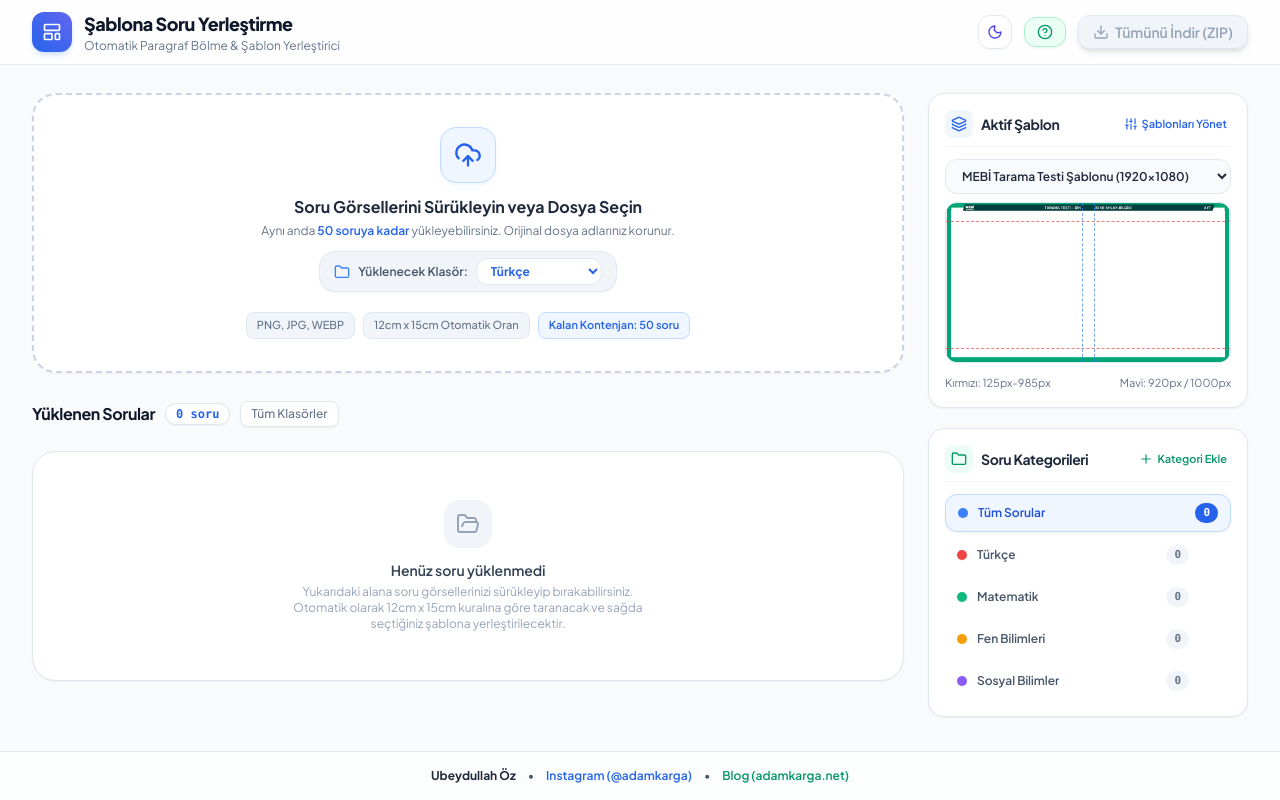
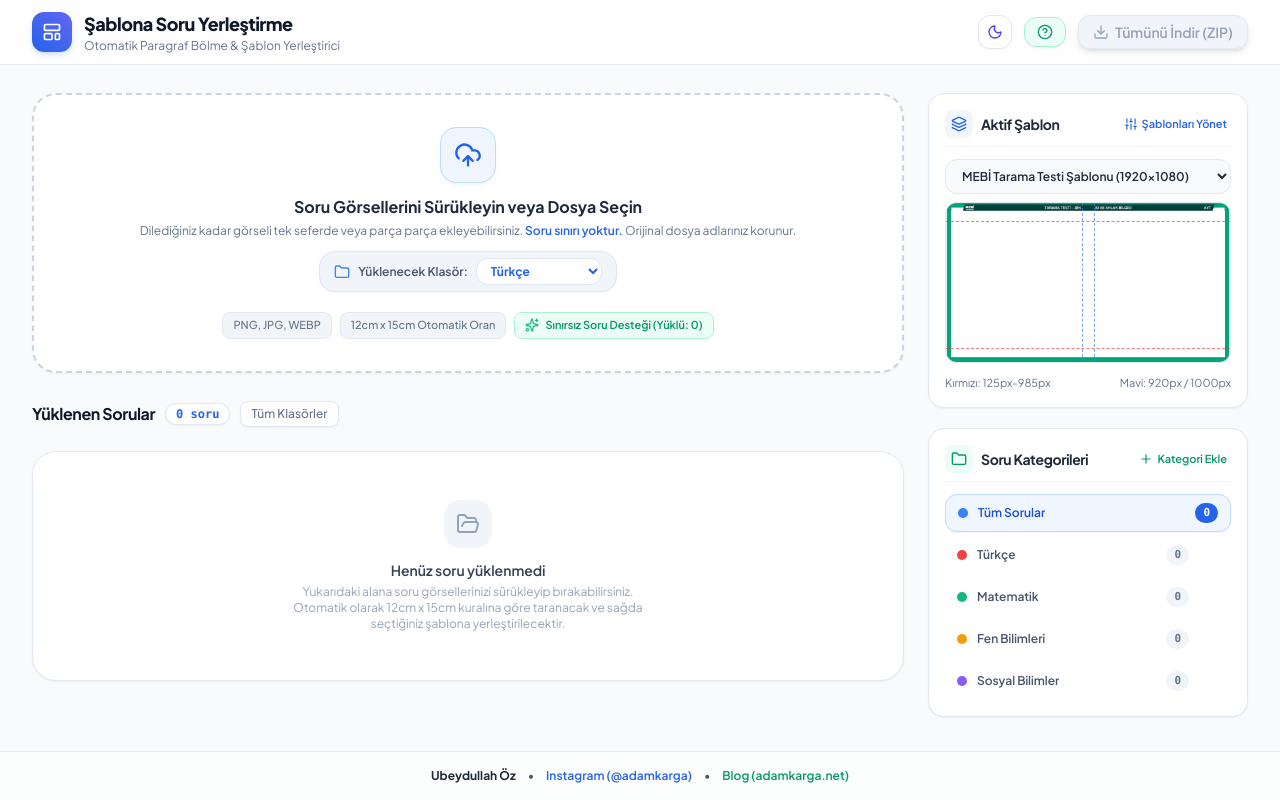
Before and after one commit to adamkarga-k/soru-sablon-yerlestirici, a React (Vite) app: page / in a window 1280 px wide. Built offline with nearby package versions, Linux system fonts and the light colour scheme.

Commit message:
feat: 50 soru siniri kaldirildi, sinirsiz gorsel yukleme destegi eklendi

```diff
--- a/src/App.tsx
+++ b/src/App.tsx
@@ -396,11 +396,10 @@ export const App: React.FC = () => {
         <div className="flex flex-col lg:flex-row gap-6 items-start">
           {/* Sol / Ana Alan */}
           <div className="flex-1 w-full space-y-6">
-            {/* Soru Yükleme Alanı (50 Soruya kadar) */}
+            {/* Soru Yükleme Alanı (Sınırsız) */}
             <QuestionUploader
               onQuestionsAdded={handleQuestionsAdded}
               currentCount={questions.length}
-              maxQuestions={50}
               categories={categories}
               selectedCategoryId={selectedCategoryId}
             />
--- a/src/components/HowToUseModal.tsx
+++ b/src/components/HowToUseModal.tsx
@@ -147,7 +147,7 @@ export const HowToUseModal: React.FC<HowToUseModalProps> = ({ isOpen, onClose })
           <div className="bg-slate-950/70 border border-slate-800 rounded-xl p-5 space-y-3">
             <h3 className="text-base font-bold text-white flex items-center gap-2">
               <span className="w-6 h-6 rounded-full bg-blue-500/20 text-blue-400 border border-blue-500/30 flex items-center justify-center text-xs font-bold">4</span>
-              Orijinal Dosya İsimleri Korunur (50 Soruya Kadar)
+              Orijinal Dosya İsimleri Korunur (Sınırsız Görsel Desteği)
             </h3>
             <div className="text-xs text-slate-300 space-y-2">
               <div className="flex items-center gap-2 text-emerald-400 font-medium">
--- a/src/components/QuestionUploader.tsx
+++ b/src/components/QuestionUploader.tsx
@@ -6,7 +6,6 @@ import { checkQuestionSplit } from '../services/renderer';
 interface QuestionUploaderProps {
   onQuestionsAdded: (newQuestions: QuestionItem[]) => void;
   currentCount: number;
-  maxQuestions?: number;
   categories: Category[];
   selectedCategoryId: string;
 }
@@ -14,7 +13,6 @@ interface QuestionUploaderProps {
 export const QuestionUploader: React.FC<QuestionUploaderProps> = ({
   onQuestionsAdded,
   currentCount,
-  maxQuestions = 50,
   categories,
   selectedCategoryId,
 }) => {
@@ -42,13 +40,7 @@ export const QuestionUploader: React.FC<QuestionUploaderProps> = ({
   const handleFiles = async (files: FileList | null) => {
     if (!files || files.length === 0) return;
 
-    const remainingSlots = maxQuestions - currentCount;
-    if (remainingSlots <= 0) {
-      alert(`Maksimum ${maxQuestions} soru sınırına ulaştınız.`);
-      return;
-    }
-
-    const filesToProcess = Array.from(files).slice(0, remainingSlots);
+    const filesToProcess = Array.from(files);
     setIsProcessingFiles(true);
 
     const resolvedCategoryId = selectedCategoryId !== 'cat-all'
@@ -131,7 +123,7 @@ export const QuestionUploader: React.FC<QuestionUploaderProps> = ({
             Soru Görsellerini Sürükleyin veya Dosya Seçin
           </h3>
           <p className="text-xs text-slate-500 dark:text-slate-400">
-            Aynı anda <span className="text-blue-600 dark:text-blue-400 font-semibold">{maxQuestions} soruya kadar</span> yükleyebilirsiniz. Orijinal dosya adlarınız korunur.
+            Dilediğiniz kadar görseli tek seferde veya parça parça ekleyebilirsiniz. <span className="text-blue-600 dark:text-blue-400 font-semibold">Soru sınırı yoktur.</span> Orijinal dosya adlarınız korunur.
           </p>
         </div>
 
@@ -180,8 +172,9 @@ export const QuestionUploader: React.FC<QuestionUploaderProps> = ({
           <span className="px-2.5 py-1 bg-slate-100 dark:bg-slate-800/80 rounded-lg border border-slate-200 dark:border-slate-700/60 font-medium">
             12cm x 15cm Otomatik Oran
           </span>
-          <span className="px-2.5 py-1 bg-blue-50 dark:bg-slate-800/80 rounded-lg border border-blue-200 dark:border-slate-700/60 text-blue-600 dark:text-blue-400 font-semibold">
-            Kalan Kontenjan: {maxQuestions - currentCount} soru
+          <span className="px-2.5 py-1 bg-emerald-50 dark:bg-emerald-950/40 rounded-lg border border-emerald-200 dark:border-emerald-800/60 text-emerald-600 dark:text-emerald-400 font-semibold flex items-center gap-1.5">
+            <Sparkles className="w-3.5 h-3.5 text-emerald-500" />
+            Sınırsız Soru Desteği (Yüklü: {currentCount})
           </span>
         </div>
       </div>
```
Also changed, not shown: 1 other file (tests, documents, lock files or other folders).
